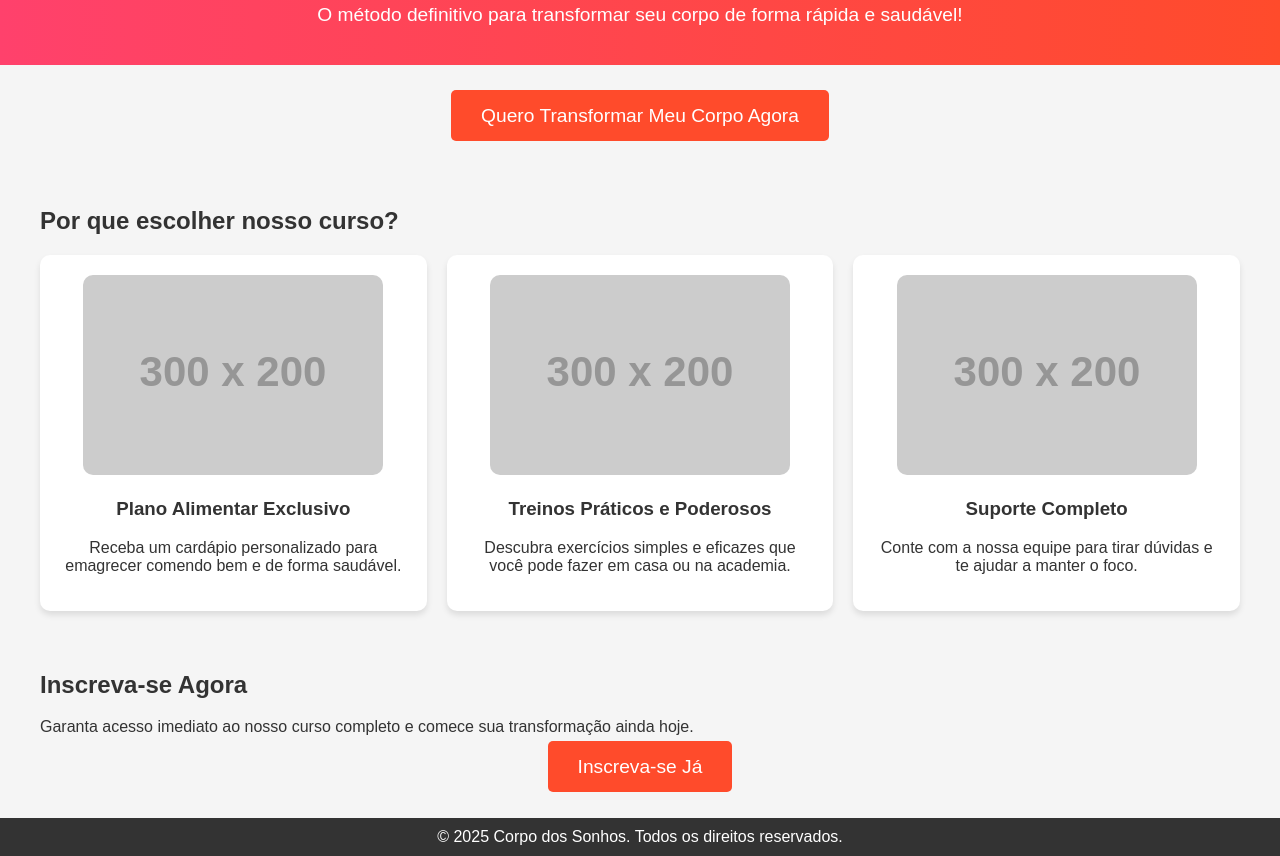
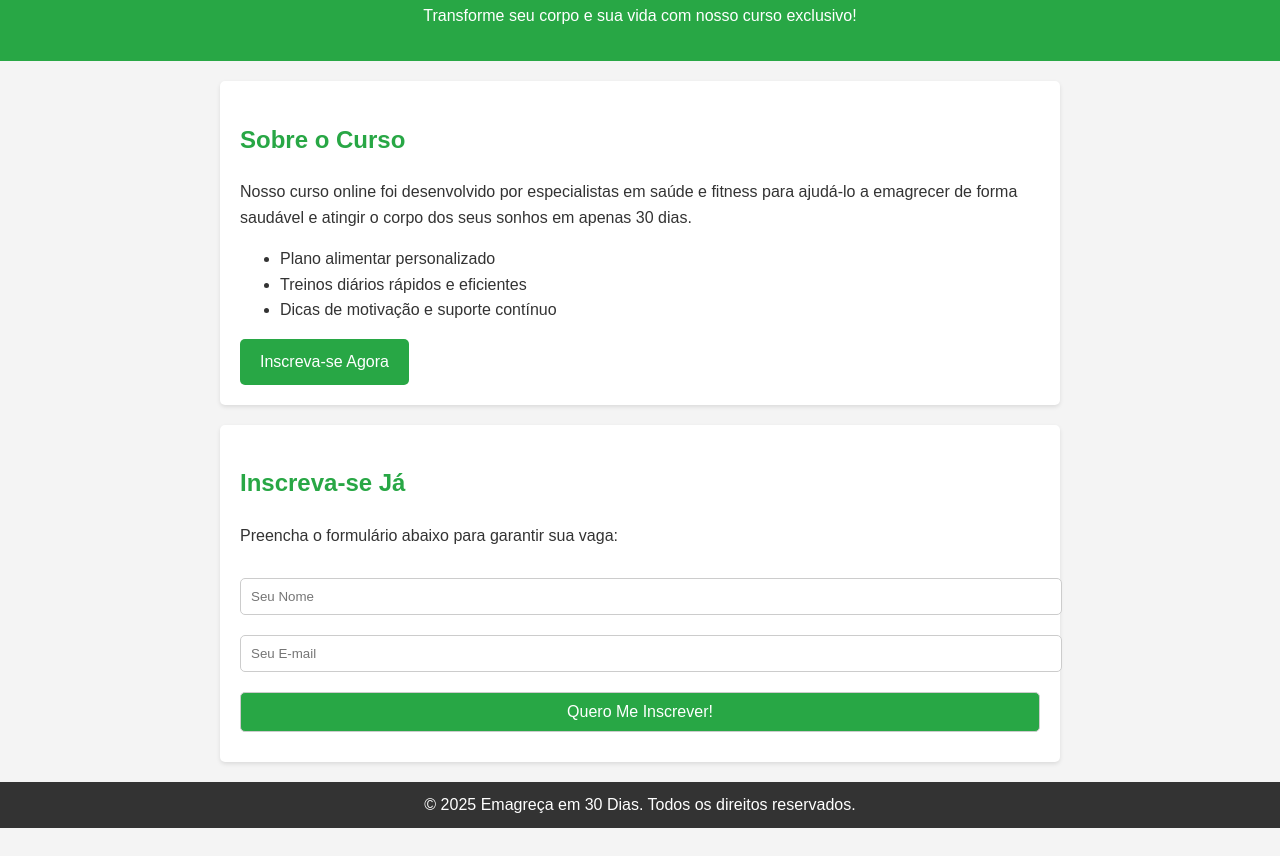
Before and after one commit to Gabriellola/Corpodossonhos, a plain HTML site: page Index.html in a window 1280 px wide. Shown: the part 80-936 px from the top of the page. After the commit the page ends 908 px from the top, so only its background shows below. Drawn offline with Linux system fonts and the light colour scheme; placeholder pictures from the web are drawn by us.

Commit message:
Update Index.html

```diff
--- a/Index.html
+++ b/Index.html
@@ -1,74 +1,88 @@
 <!DOCTYPE html>
-<html lang="pt-BR">
+<html lang="pt-br">
 <head>
     <meta charset="UTF-8">
     <meta name="viewport" content="width=device-width, initial-scale=1.0">
-    <meta name="description" content="Descubra o método definitivo para transformar seu corpo em apenas 30 dias. Emagreça, defina e conquiste o corpo dos sonhos com nosso curso exclusivo!">
-    <title>Corpo dos Sonhos em 30 Dias</title>
+    <meta name="description" content="Curso completo para emagrecer em 30 dias e alcançar o corpo perfeito!">
+    <title>Emagreça em 30 Dias - Curso Online</title>
     <style>
         body {
             font-family: Arial, sans-serif;
             margin: 0;
             padding: 0;
-            background: #f5f5f5;
+            line-height: 1.6;
             color: #333;
+            background-color: #f4f4f4;
         }
+
         header {
-            background: linear-gradient(90deg, #ff416c, #ff4b2b);
+            background: #28a745;
             color: white;
+            padding: 1rem 0;
             text-align: center;
-            padding: 20px 10px;
         }
+
         header h1 {
-            font-size: 2.5em;
             margin: 0;
         }
-        header p {
-            font-size: 1.2em;
+
+        section {
+            padding: 20px;
+            max-width: 800px;
+            margin: 20px auto;
+            background: white;
+            border-radius: 5px;
+            box-shadow: 0 2px 4px rgba(0, 0, 0, 0.1);
         }
-        .cta {
-            margin: 20px auto;
-            text-align: center;
+
+        section h2 {
+            color: #28a745;
         }
-        .cta a {
-            background: #ff4b2b;
+
+        .btn {
+            display: inline-block;
+            background: #28a745;
             color: white;
+            padding: 10px 20px;
             text-decoration: none;
-            padding: 15px 30px;
-            font-size: 1.2em;
             border-radius: 5px;
             transition: background 0.3s;
         }
-        .cta a:hover {
-            background: #ff2a00;
+
+        .btn:hover {
+            background: #218838;
         }
-        section {
-            padding: 20px;
-            max-width: 1200px;
-            margin: auto;
+
+        form {
+            margin-top: 20px;
         }
-        .benefits {
-            display: grid;
-            grid-template-columns: repeat(auto-fit, minmax(300px, 1fr));
-            gap: 20px;
+
+        form input, form button {
+            width: 100%;
+            padding: 10px;
+            margin: 10px 0;
+            border: 1px solid #ccc;
+            border-radius: 5px;
         }
-        .benefit {
-            background: white;
-            border-radius: 10px;
-            padding: 20px;
-            box-shadow: 0 4px 6px rgba(0, 0, 0, 0.1);
+
+        form button {
+            background: #28a745;
+            color: white;
+            font-size: 16px;
+            cursor: pointer;
+        }
+
+        form button:hover {
+            background: #218838;
+        }
+
+        footer {
             text-align: center;
-        }
-        .benefit img {
-            max-width: 100%;
-            border-radius: 10px;
-        }
-        footer {
+            padding: 10px 0;
             background: #333;
             color: white;
-            text-align: center;
-            padding: 10px 20px;
         }
+
         footer p {
             margin: 0;
         }
@@ -76,45 +90,33 @@
 </head>
 <body>
     <header>
-        <h1>Corpo dos Sonhos em 30 Dias</h1>
-        <p>O método definitivo para transformar seu corpo de forma rápida e saudável!</p>
+        <h1>Emagreça em 30 Dias</h1>
+        <p>Transforme seu corpo e sua vida com nosso curso exclusivo!</p>
     </header>
 
-    <section class="cta">
-        <a href="#inscreva-se">Quero Transformar Meu Corpo Agora</a>
+    <section>
+        <h2>Sobre o Curso</h2>
+        <p>Nosso curso online foi desenvolvido por especialistas em saúde e fitness para ajudá-lo a emagrecer de forma saudável e atingir o corpo dos seus sonhos em apenas 30 dias.</p>
+        <ul>
+            <li>Plano alimentar personalizado</li>
+            <li>Treinos diários rápidos e eficientes</li>
+            <li>Dicas de motivação e suporte contínuo</li>
+        </ul>
+        <a href="#inscricao" class="btn">Inscreva-se Agora</a>
     </section>
 
-    <section>
-        <h2>Por que escolher nosso curso?</h2>
-        <div class="benefits">
-            <div class="benefit">
-                <img src="https://via.placeholder.com/300x200" alt="Plano Alimentar">
-                <h3>Plano Alimentar Exclusivo</h3>
-                <p>Receba um cardápio personalizado para emagrecer comendo bem e de forma saudável.</p>
-            </div>
-            <div class="benefit">
-                <img src="https://via.placeholder.com/300x200" alt="Treinos Eficazes">
-                <h3>Treinos Práticos e Poderosos</h3>
-                <p>Descubra exercícios simples e eficazes que você pode fazer em casa ou na academia.</p>
-            </div>
-            <div class="benefit">
-                <img src="https://via.placeholder.com/300x200" alt="Suporte Completo">
-                <h3>Suporte Completo</h3>
-                <p>Conte com a nossa equipe para tirar dúvidas e te ajudar a manter o foco.</p>
-            </div>
-        </div>
-    </section>
-
-    <section id="inscreva-se">
-        <h2>Inscreva-se Agora</h2>
-        <p>Garanta acesso imediato ao nosso curso completo e comece sua transformação ainda hoje.</p>
-        <div class="cta">
-            <a href="#">Inscreva-se Já</a>
-        </div>
+    <section id="inscricao">
+        <h2>Inscreva-se Já</h2>
+        <p>Preencha o formulário abaixo para garantir sua vaga:</p>
+        <form action="/inscrever" method="POST">
+            <input type="text" name="nome" placeholder="Seu Nome" required>
+            <input type="email" name="email" placeholder="Seu E-mail" required>
+            <button type="submit">Quero Me Inscrever!</button>
+        </form>
     </section>
 
     <footer>
-        <p>&copy; 2025 Corpo dos Sonhos. Todos os direitos reservados.</p>
+        <p>&copy; 2025 Emagreça em 30 Dias. Todos os direitos reservados.</p>
     </footer>
 </body>
 </html>
```
